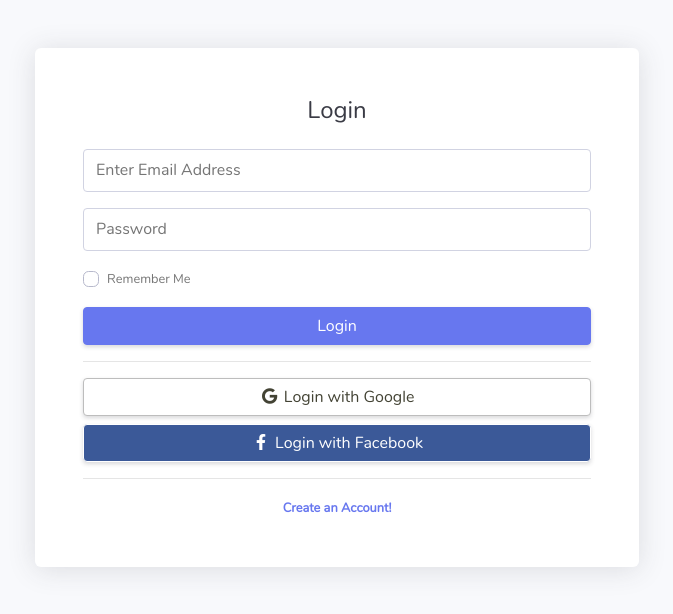
After one commit to kbuOnurCevik/Laravel3-V8-Spor-Salonu-Site, a Laravel app: page /admin/login in a window 1280 px wide. The commit adds this page. Shown: the top 614 px of the page, without its empty margins (303-976 px from the left). Run offline with Laravel 8, Linux system fonts and the light colour scheme; some libraries are stand-ins or nearby versions.

Commit message:
Admin Login İslemleri

```diff
--- a/app/Http/Controllers/Admin/HomeController.php
+++ b/app/Http/Controllers/Admin/HomeController.php
@@ -4,6 +4,7 @@ namespace App\Http\Controllers\Admin;
 
 use App\Http\Controllers\Controller;
 use Illuminate\Http\Request;
+use Illuminate\Support\Facades\Auth;
 
 class HomeController extends Controller
 {
@@ -11,4 +12,45 @@ class HomeController extends Controller
     public function index(){
         return view('admin.index');
     }
+
+    public function login(){
+        return view('admin.login');
+    }
+
+    public function logincheck(Request $request)
+    {
+
+        if ($request->isMethod('post')){
+            $credentials = $request->only('email','password');
+            if(Auth::attempt($credentials)){
+                $request->session()->regenerate();
+
+                return redirect()->intended('admin');
+            }
+
+            return back()->withErrors([
+                    'email' => 'The provided credentials do not match our records.',
+                ]);
+        }
+        else{
+            return view('admin.login');
+        }
+    }
+
+    public function logout(Request $request){
+        Auth::logout();
+
+        $request->session()->invalidate();
+
+        $request->session()->regenerateToken();
+
+        return redirect('/admin/login');
+    }
+
+
+
+
+
+
+
 }
--- a/app/Http/Middleware/Authenticate.php
+++ b/app/Http/Middleware/Authenticate.php
@@ -15,7 +15,7 @@ class Authenticate extends Middleware
     protected function redirectTo($request)
     {
         if (! $request->expectsJson()) {
-            return route('login');
+            return route('admin_login');
         }
     }
 }
--- /dev/null
+++ b/resources/views/admin/login.blade.php
@@ -0,0 +1,80 @@
+<!DOCTYPE html>
+<html lang="en">
+
+<head>
+
+    <meta charset="utf-8">
+    <meta http-equiv="X-UA-Compatible" content="IE=edge">
+    <meta name="viewport" content="width=device-width, initial-scale=1, shrink-to-fit=no">
+    <meta name="description" content="">
+    <meta name="author" content="">
+    <link href="{{asset('assets')}}/admin/img/logo/logo.png" rel="icon">
+    <title>RuangAdmin - Login</title>
+    <link href="{{asset('assets')}}/admin/vendor/fontawesome-free/css/all.min.css" rel="stylesheet" type="text/css">
+    <link href="{{asset('assets')}}/admin/vendor/bootstrap/css/bootstrap.min.css" rel="stylesheet" type="text/css">
+    <link href="{{asset('assets')}}/admin/css/ruang-admin.min.css" rel="stylesheet">
+
+</head>
+
+<body class="bg-gradient-login">
+<!-- Login Content -->
+<div class="container-login">
+    <div class="row justify-content-center">
+        <div class="col-xl-6 col-lg-12 col-md-9">
+            <div class="card shadow-sm my-5">
+                <div class="card-body p-0">
+                    <div class="row">
+                        <div class="col-lg-12">
+                            <div class="login-form">
+                                <div class="text-center">
+                                    <h1 class="h4 text-gray-900 mb-4">Login</h1>
+                                </div>
+                                <form action="{{route('admin_logincheck')}}" method="post" class="user">
+                                    @csrf
+                                    <div class="form-group">
+                                        <input type="email" name="email" class="form-control" id="exampleInputEmail" aria-describedby="emailHelp"
+                                               placeholder="Enter Email Address">
+                                    </div>
+                                    <div class="form-group">
+                                        <input type="password" name="password" class="form-control" id="exampleInputPassword" placeholder="Password">
+                                    </div>
+                                    <div class="form-group">
+                                        <div class="custom-control custom-checkbox small" style="line-height: 1.5rem;">
+                                            <input type="checkbox" class="custom-control-input" id="customCheck">
+                                            <label class="custom-control-label" for="customCheck">Remember
+                                                Me</label>
+                                        </div>
+                                    </div>
+                                    <div class="form-group">
+                                       <button type="submit"   class="btn btn-primary btn-block">Login</button>
+                                    </div>
+                                    <hr>
+                                    <a href="index.html" class="btn btn-google btn-block">
+                                        <i class="fab fa-google fa-fw"></i> Login with Google
+                                    </a>
+                                    <a href="index.html" class="btn btn-facebook btn-block">
+                                        <i class="fab fa-facebook-f fa-fw"></i> Login with Facebook
+                                    </a>
+                                </form>
+                                <hr>
+                                <div class="text-center">
+                                    <a class="font-weight-bold small" href="register.html">Create an Account!</a>
+                                </div>
+                                <div class="text-center">
+                                </div>
+                            </div>
+                        </div>
+                    </div>
+                </div>
+            </div>
+        </div>
+    </div>
+</div>
+<!-- Login Content -->
+<script src="{{asset('assets')}}/admin/vendor/jquery/jquery.min.js"></script>
+<script src="{{asset('assets')}}/admin/vendor/bootstrap/js/bootstrap.bundle.min.js"></script>
+<script src="{{asset('assets')}}/admin/vendor/jquery-easing/jquery.easing.min.js"></script>
+<script src="{{asset('assets')}}/admin/js/ruang-admin.min.js"></script>
+</body>
+
+</html>
--- a/routes/web.php
+++ b/routes/web.php
@@ -2,18 +2,6 @@
 
 use App\Http\Controllers\HomeController;
 use Illuminate\Support\Facades\Route;
-
-/*
-|--------------------------------------------------------------------------
-| Web Routes
-|--------------------------------------------------------------------------
-|
-| Here is where you can register web routes for your application. These
-| routes are loaded by the RouteServiceProvider within a group which
-| contains the "web" middleware group. Now create something great!
-|
-*/
-
 
 
 
@@ -22,7 +10,11 @@ Route::get('/', function () {
 });
 
 //Admin
-Route::get('/admin',[\App\Http\Controllers\Admin\HomeController::class,'index'])->name('adminhome');
+Route::get('/admin',[\App\Http\Controllers\Admin\HomeController::class,'index'])->name('admin_home')->middleware('auth');
+
+Route::get('/admin/login',[\App\Http\Controllers\Admin\HomeController::class,'login'])->name('admin_login');
+Route::post('/admin/logincheck',[\App\Http\Controllers\Admin\HomeController::class,'logincheck'])->name('admin_logincheck');
+Route::get('/admin/logout',[\App\Http\Controllers\Admin\HomeController::class,'logout'])->name('admin_logout');
 
 Route::middleware(['auth:sanctum', 'verified'])->get('/dashboard', function () {
     return view('dashboard');
```
Also changed, not shown: resources/views/admin/_header.blade.php (+6 -2 lines).
